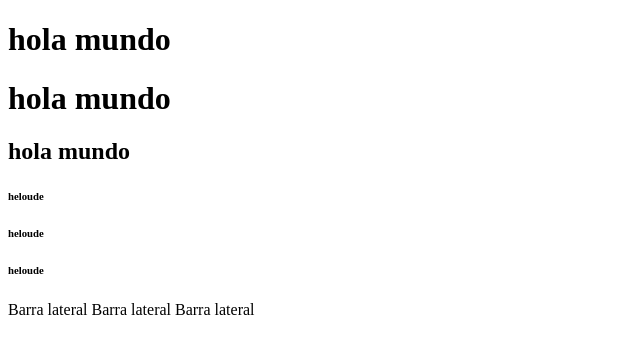
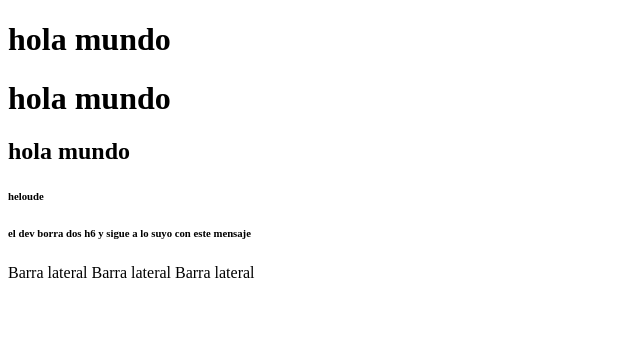
Before and after one commit to VicProgram/Primer-Repo, a plain HTML site: page index.html in a window 1280 px wide. Shown: the whole page, without its empty margins (0-640 px from the left). Drawn offline with Linux system fonts and the light colour scheme.

Commit message:
quitar h6 y poner mensajes

```diff
--- a/index.html
+++ b/index.html
@@ -13,8 +13,7 @@
     <h2>hola mundo</h2>
 
     <h6>heloude</h6>
-    <h6>heloude</h6>
-    <h6>heloude</h6>
+    <h6>el dev borra dos h6 y sigue a lo suyo con este mensaje</h6>
 
 
     <span>Barra lateral</span>
```
